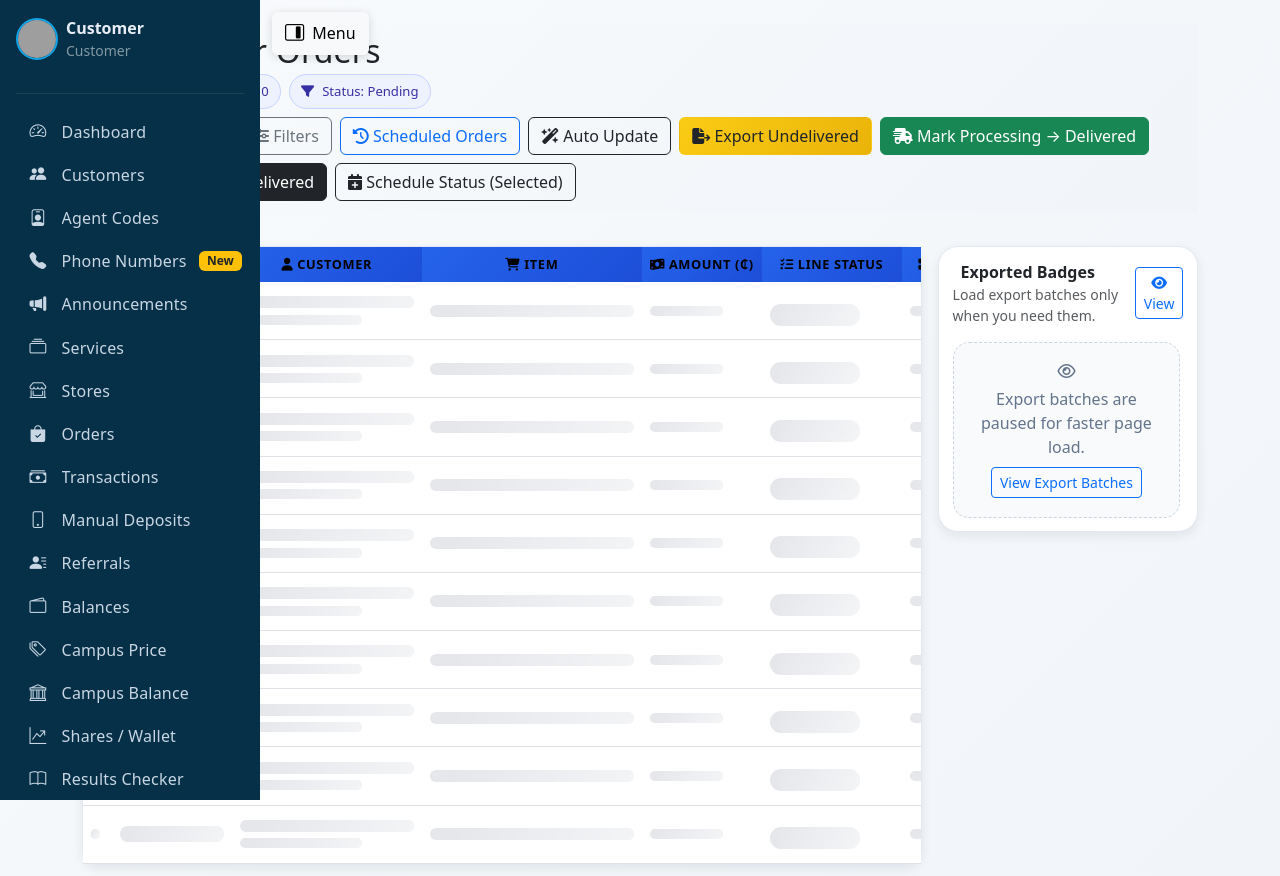
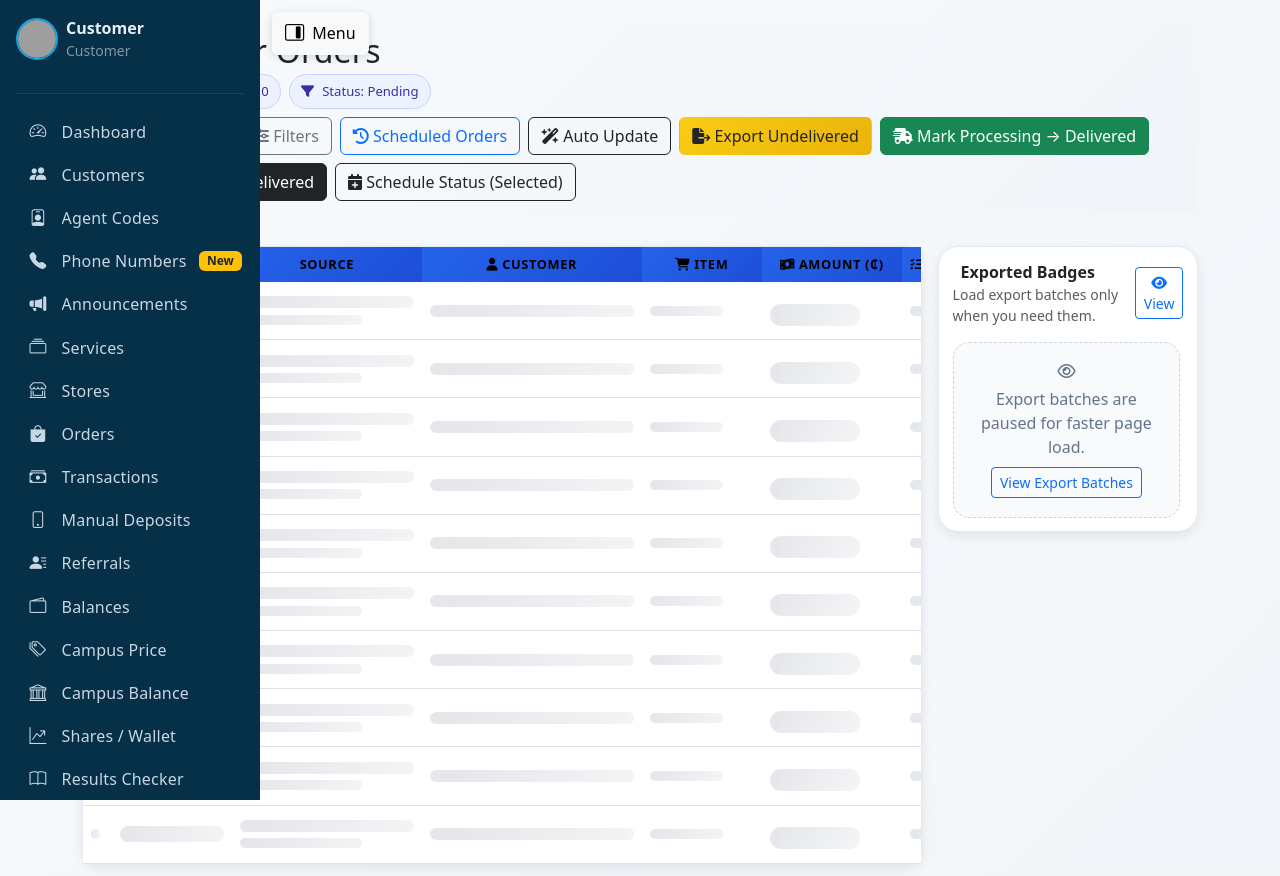
Before and after one commit to Cybok06/nagonu_updated, a Flask app: template templates/admin_orders.html in a window 1280 px wide. Shown: the top 876 px of the page. Run offline with Flask 3, Linux system fonts and the light colour scheme; the template is opened without the code that fills it: most values are stand-ins (such as "Sample title", 1, 10 or a date in 2020); lists and menus that the app fills with data are empty; parts of the project's set-up code (start-up, migrations or seed data) failed here and were passed over; some libraries are stand-ins or nearby versions; grey boxes are pictures that could not be loaded.

Commit message:
Initial commit

```diff
--- a/admin_orders.py
+++ b/admin_orders.py
@@ -357,6 +357,7 @@ def _serialize_order(order: dict) -> dict:
         "order_id_param": order.get("order_id_param"),
         "order_id_key": str(order.get("_id")) if order.get("_id") is not None else "",
         "source": order.get("source") or "main",
+        "order_origin": _order_origin(order),
         "user": _serialize_user(order.get("user") or {}),
         "items": [_serialize_item(i) for i in (order.get("items") or [])],
         "total_amount": order.get("total_amount") or 0,
@@ -381,6 +382,7 @@ def _serialize_line(line: dict) -> dict:
         "item_index": line.get("item_index"),
         "line_id": line.get("line_id"),
         "source": line.get("source") or "main",
+        "order_origin": line.get("order_origin") or _order_origin(line),
         "user": _serialize_user(line.get("user") or {}),
         "item": _serialize_item({**(line.get("item") or {}), "line_status": _effective_export_line_status(line.get("status"), line.get("item") or {})}),
         "paid_from": line.get("paid_from") or "",
@@ -488,6 +490,8 @@ def _build_orders_data_payload(args) -> dict:
         "paid_from": 1,
         "store_slug": 1,
         "debug.store_checkout": 1,
+        "api_source": 1,
+        "api_reference_id": 1,
         "created_at": 1,
         "status": 1,
         "total_amount": 1,
@@ -1116,6 +1120,14 @@ def _is_store_order(order: dict) -> bool:
     )
 
 
+def _order_origin(order: dict) -> str:
+    if order.get('is_store_order') or _is_store_order(order):
+        return 'Store'
+    if order.get('api_source') == 'agent_api' or order.get('api_reference_id'):
+        return 'Agent API'
+    return 'Customer Dashboard'
+
+
 def _decorate_order_source(order: dict, source: str) -> None:
     order["source"] = source
     order["source_label"] = "Campus Data" if source == "campus" else "Main"
@@ -1261,6 +1273,7 @@ def _prepare_order(order: dict, source: str, order_lines: List[dict], orders_col
             "user": order.get("user") or {},
             "paid_from": order.get("paid_from"),
             "is_store_order": _is_store_order(order),
+            "order_origin": _order_origin(order),
             "store_slug": order.get("store_slug"),
             "ussd": order.get("ussd"),
             "created_at": order.get("created_at"),
--- a/templates/admin_orders.html
+++ b/templates/admin_orders.html
@@ -463,6 +463,7 @@
                 <input class="form-check-input" type="checkbox" id="checkAll">
               </th>
               <th><i class="fas fa-receipt me-1"></i>Order ID</th>
+              <th>Source</th>
               <th><i class="fas fa-user me-1"></i>Customer</th>
               <th><i class="fas fa-shopping-cart me-1"></i>Item</th>
               <th><i class="fas fa-money-bill-wave me-1"></i>Amount (&#8373;)</th>
@@ -502,6 +503,7 @@
                 <input class="form-check-input" type="checkbox" id="checkAll">
               </th>
               <th><i class="fas fa-receipt me-1"></i>Order ID</th>
+              <th>Source</th>
               <th><i class="fas fa-user me-1"></i>Customer</th>
               <th><i class="fas fa-shopping-cart me-1"></i>Items</th>
               <th><i class="fas fa-money-bill-wave me-1"></i>Total (&#8373;)</th>
@@ -1121,7 +1123,7 @@
     function renderLinesTable(lines){
       if (!linesTbody) return;
       if (!lines.length){
-        linesTbody.innerHTML = renderEmptyTable(10, 'order lines');
+        linesTbody.innerHTML = renderEmptyTable(11, 'order lines');
         return;
       }
       const qs = preservedQuery();
@@ -1144,6 +1146,7 @@
               ${ussdBadge(line)}
               ${line.source === 'campus' ? '<span class="badge bg-info text-dark ms-1">Campus Data</span>' : ''}
             </td>
+            <td class="text-center"><span class="badge bg-light text-dark border">${esc(line.order_origin || "Customer Dashboard")}</span></td>
             <td>
               <div class="fw-semibold">${esc(line.user?.first_name || '')} ${esc(line.user?.last_name || '')}</div>
               <div class="small text-muted">
@@ -1199,7 +1202,7 @@
     function renderOrdersTable(orders){
       if (!ordersTbody) return;
       if (!orders.length){
-        ordersTbody.innerHTML = renderEmptyTable(11, 'orders');
+        ordersTbody.innerHTML = renderEmptyTable(12, 'orders');
         return;
       }
       const qs = preservedQuery();
@@ -1231,6 +1234,7 @@
               ${ussdBadge(order)}
               ${order.source === 'campus' ? '<span class="badge bg-info text-dark ms-1">Campus Data</span>' : ''}
             </td>
+            <td class="text-center"><span class="badge bg-light text-dark border">${esc(order.order_origin || "Customer Dashboard")}</span></td>
             <td>
               <div class="fw-semibold">${esc(order.user?.first_name || '')} ${esc(order.user?.last_name || '')}</div>
               <div class="small text-muted">
@@ -1339,6 +1343,7 @@
                     ${ussdBadge(order)}
                     ${order.source === 'campus' ? '<span class="badge bg-info text-dark ms-1">Campus Data</span>' : ''}
                   </div>
+                  <div class="small mt-1">Source: <strong>${esc(order.order_origin || "Customer Dashboard")}</strong></div>
                   <div class="meta">
                     ${esc(order.user?.first_name || '')} ${esc(order.user?.last_name || '')} &bull;
                     <i class="fa-regular fa-clock"></i> ${esc(order.created_at_display || 'N/A')}
@@ -1422,6 +1427,7 @@
                     ${ussdBadge(line)}
                     ${line.source === 'campus' ? '<span class="badge bg-info text-dark ms-1">Campus Data</span>' : ''}
                   </div>
+                  <div class="small mt-1">Source: <strong>${esc(line.order_origin || "Customer Dashboard")}</strong></div>
                   <div class="meta">
                     ${esc(line.user?.first_name || '')} ${esc(line.user?.last_name || '')} &bull;
                     <i class="fa-regular fa-clock"></i> ${esc(line.created_at_display || 'N/A')}
```
Also changed, not shown: 1 other file.
